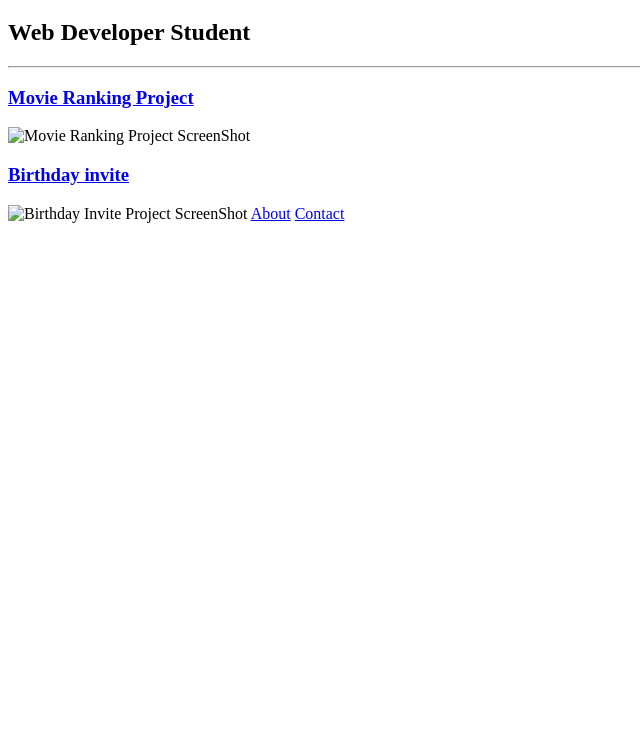
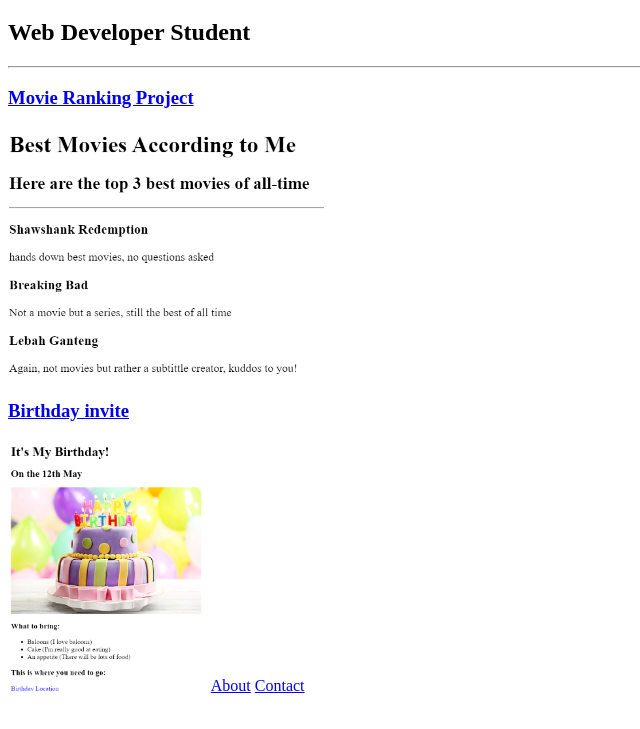
Before and after one commit to VercaLogia/html-portfolio, a plain HTML site: page index.html in a window 1280 px wide. Shown: the part 61-790 px from the top of the page, without its empty margins (0-640 px from the left). Drawn offline with Linux system fonts and the light colour scheme.

Commit message:
Add files via upload

```diff
--- a/index.html
+++ b/index.html
@@ -15,17 +15,17 @@
     <!-- TODO 3: Take screenshots of your project previews and add the images to the images folder -->
     <!--Done-->
     <!-- TODO 4: Add titles/subtitles etc. -->
-    <h3><a href="../4.3 HTML Porfolio Project/public/movie-ranking.html">Movie Ranking Project</a></h3>
-    <img height="250" src="../4.3 HTML Porfolio Project/assets/images/movie-ranking.png" alt="Movie Ranking Project ScreenShot">
+    <h3><a href="./public/movie-ranking.html">Movie Ranking Project</a></h3>
+    <img height="250" src="./assets/images/movie-ranking.png" alt="Movie Ranking Project ScreenShot">
     <!-- TODO 5: Add a link to the project pages -->
-    <h3><a href="../4.3 HTML Porfolio Project/public/birthday-invite.html">Birthday invite</a></h3>
-    <img height="250" src="../4.3 HTML Porfolio Project/assets/images/birthday-invite.png" alt="Birthday Invite Project ScreenShot">
+    <h3><a href="./public/birthday-invite.html">Birthday invite</a></h3>
+    <img height="250" src="./assets/images/birthday-invite.png" alt="Birthday Invite Project ScreenShot">
     <!-- TODO 6: Add images to show the project previews
     HINT for TODO 6: You can use the height attribute set to 200 to make the image smaller:
     https://developer.mozilla.org/en-US/docs/Web/HTML/Element/img#attr-height -->
 
     <!-- TODO 7: Add the Contact Me and About Me page links -->
-     <a href="../4.3 HTML Porfolio Project/public/about.html">About</a>
-     <a href="../4.3 HTML Porfolio Project/public/contact.html">Contact</a>
+     <a href="./public/about.html">About</a>
+     <a href="./public/contact.html">Contact</a>
 </body>
 </html>
```
